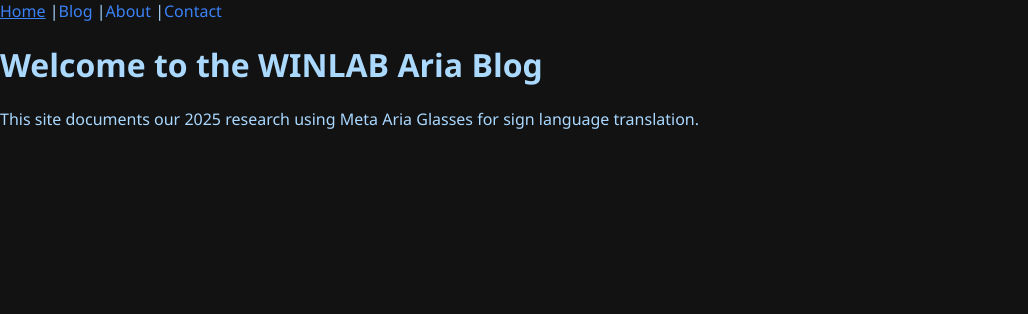
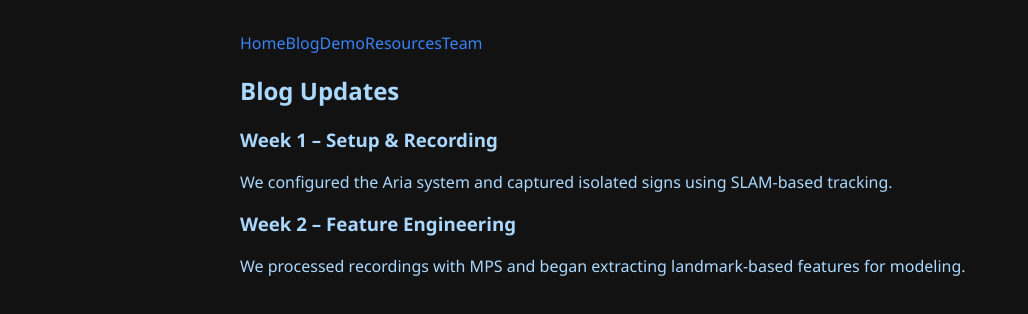
Before and after one commit to arshiagarg2006/winlab-glasses, a React (Vite) app: page /blog in a window 1280 px wide. Shown: the top 314 px of the page, without its empty margins (0-1028 px from the left). Built offline with nearby package versions, Linux system fonts and the light colour scheme.

Commit message:
format pages

```diff
--- a/src/App.tsx
+++ b/src/App.tsx
@@ -1,26 +1,28 @@
 import { Routes, Route, Link } from 'react-router-dom';
 import Home from './pages/Home';
 import Blog from './pages/Blog';
-import About from './pages/About';
-import Contact from './pages/Contact';
-// Add more as needed
+import Demo from './pages/Demo';
+import Resources from './pages/Resources';
+import Team from './pages/Team';
+import './App.css';
 
 function App() {
   return (
     <div className="app">
       <nav>
-        <Link to="/">Home</Link> |
-        <Link to="/blog">Blog</Link> |
-        <Link to="/about">About</Link> |
-        <Link to="/contact">Contact</Link>
+        <Link to="/">Home</Link>
+        <Link to="/blog">Blog</Link>
+        <Link to="/demo">Demo</Link>
+        <Link to="/resources">Resources</Link>
+        <Link to="/team">Team</Link>
       </nav>
 
       <Routes>
         <Route path="/" element={<Home />} />
         <Route path="/blog" element={<Blog />} />
-        <Route path="/about" element={<About />} />
-        <Route path="/contact" element={<Contact />} />
-        {/* Add more pages here */}
+        <Route path="/demo" element={<Demo />} />
+        <Route path="/resources" element={<Resources />} />
+        <Route path="/team" element={<Team />} />
       </Routes>
     </div>
   );
--- a/src/pages/Blog.tsx
+++ b/src/pages/Blog.tsx
@@ -1,10 +1,16 @@
 function Blog() {
     return (
       <div>
-        <h1>Welcome to the WINLAB Aria Blog</h1>
-        <p>This site documents our 2025 research using Meta Aria Glasses for sign language translation.</p>
+        <h2>Blog Updates</h2>
+        <article>
+          <h3>Week 1 – Setup & Recording</h3>
+          <p>We configured the Aria system and captured isolated signs using SLAM-based tracking.</p>
+        </article>
+        <article>
+          <h3>Week 2 – Feature Engineering</h3>
+          <p>We processed recordings with MPS and began extracting landmark-based features for modeling.</p>
+        </article>
       </div>
     );
   }
-
   export default Blog;
--- a/src/pages/Contact.tsx
+++ /dev/null
@@ -1,10 +0,0 @@
-function Contact() {
-    return (
-      <div>
-        <h1>Welcome to the WINLAB Aria Blog</h1>
-        <p>This site documents our 2025 research using Meta Aria Glasses for sign language translation.</p>
-      </div>
-    );
-  }
-
-  export default Contact;
--- /dev/null
+++ b/src/pages/Demo.tsx
@@ -0,0 +1,13 @@
+function Demo() {
+  return (
+    <div>
+      <h2>Project Demo</h2>
+      <p>Watch a preview of our sign language translation system in action.</p>
+      <video width="100%" controls>
+        <source src="your-demo-url.mp4" type="video/mp4" />
+        Your browser does not support video playback.
+      </video>
+    </div>
+  );
+}
+export default Demo;
--- a/src/pages/Home.tsx
+++ b/src/pages/Home.tsx
@@ -1,10 +1,12 @@
 function Home() {
     return (
       <div>
-        <h1>Welcome to the WINLAB Aria Blog</h1>
-        <p>This site documents our 2025 research using Meta Aria Glasses for sign language translation.</p>
+        <h1>WINLAB Project Aria 2025</h1>
+        <p>
+          This blog documents our research on sign language translation using Meta Aria glasses.
+          Explore weekly updates, tech demos, and learn about the team.
+        </p>
       </div>
     );
   }
-
   export default Home;
--- /dev/null
+++ b/src/pages/Resources.tsx
@@ -0,0 +1,13 @@
+function Resources() {
+    return (
+      <div>
+        <h2>Resources</h2>
+        <ul>
+          <li><a href="https://facebookresearch.github.io/projectaria_tools/">Meta Project Aria SDK</a></li>
+          <li><a href="https://github.com/dxli94/WLASL">WLASL Dataset</a></li>
+          <li><a href="https://github.com/arshiagarg2006/winlab-glasses">Our GitHub Repo</a></li>
+        </ul>
+      </div>
+    );
+  }
+  export default Resources;
--- /dev/null
+++ b/src/pages/Team.tsx
@@ -0,0 +1,15 @@
+function Team() {
+    return (
+      <div>
+        <h2>Meet the Team</h2>
+        <p>This project is led by researchers at Rutgers WINLAB as part of the 2025 summer initiative.</p>
+        <ul>
+          <li>Arshia Garg – Researcher</li>
+          <li>Neil Samant – Researcher</li>
+          <li>[Mentor Name] – Faculty Advisor</li>
+          <li>[Teammate Name] – Data Scientist</li>
+        </ul>
+      </div>
+    );
+  }
+  export default Team;
```
